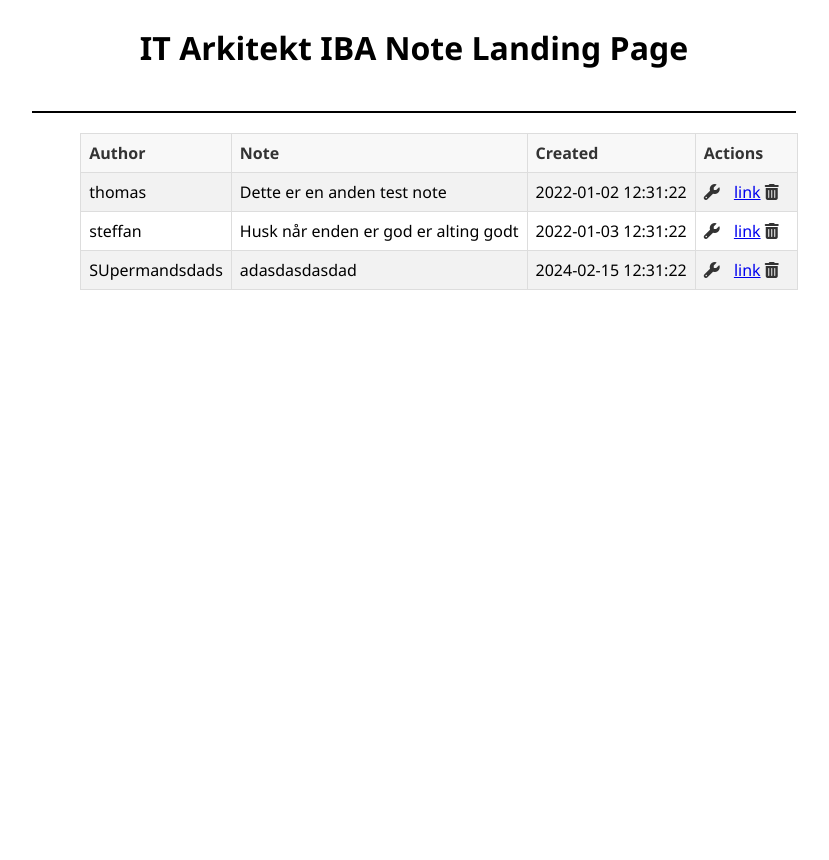
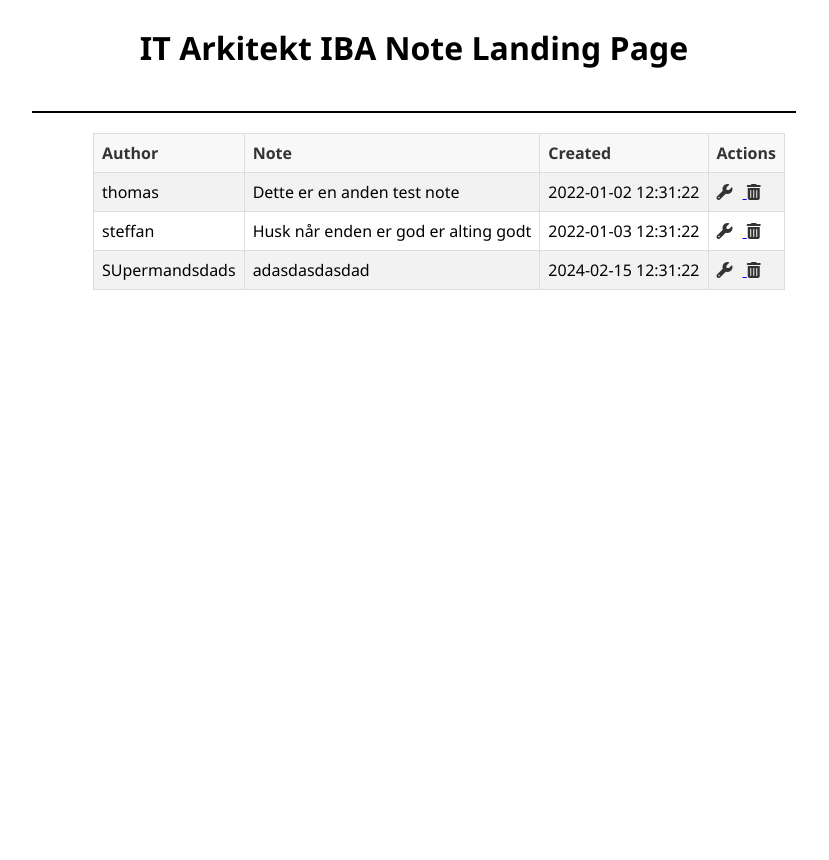
Before and after one commit to PBI22/Agil-Flask-Note-Projekt, a Flask app: page / in a window 1280 px wide. Shown: the part 39-899 px from the top of the page, without its empty margins (226-1055 px from the left). Run offline with Flask 3, Linux system fonts and the light colour scheme; some libraries are stand-ins or nearby versions.

Commit message:
basale funktioner af edit note

```diff
--- a/hello_app/templates/home.html
+++ b/hello_app/templates/home.html
@@ -26,9 +26,13 @@
       <td>{{ details["note"] }}</td>
       <td>{{ details["created"] }}</td>
       <td>
-        <i class="fa-solid fa-wrench"></i>
-        <a href="{{ url_for('get_edit', name=title) }}">link</a>
-        <i class="fa-solid fa-trash-can"></i>
+        <a href="{{ url_for('get_edit', name=title) }}" class="icon-link">
+            <i class="fa-solid fa-wrench"></i>
+        </a>
+        <a href="{{ url_for('delete_note', name=title) }}" class="icon-link">
+          <i class="fa-solid fa-trash-can"></i>
+        </a>
+
       </td>
     </tr>
   {% endfor %}
```
